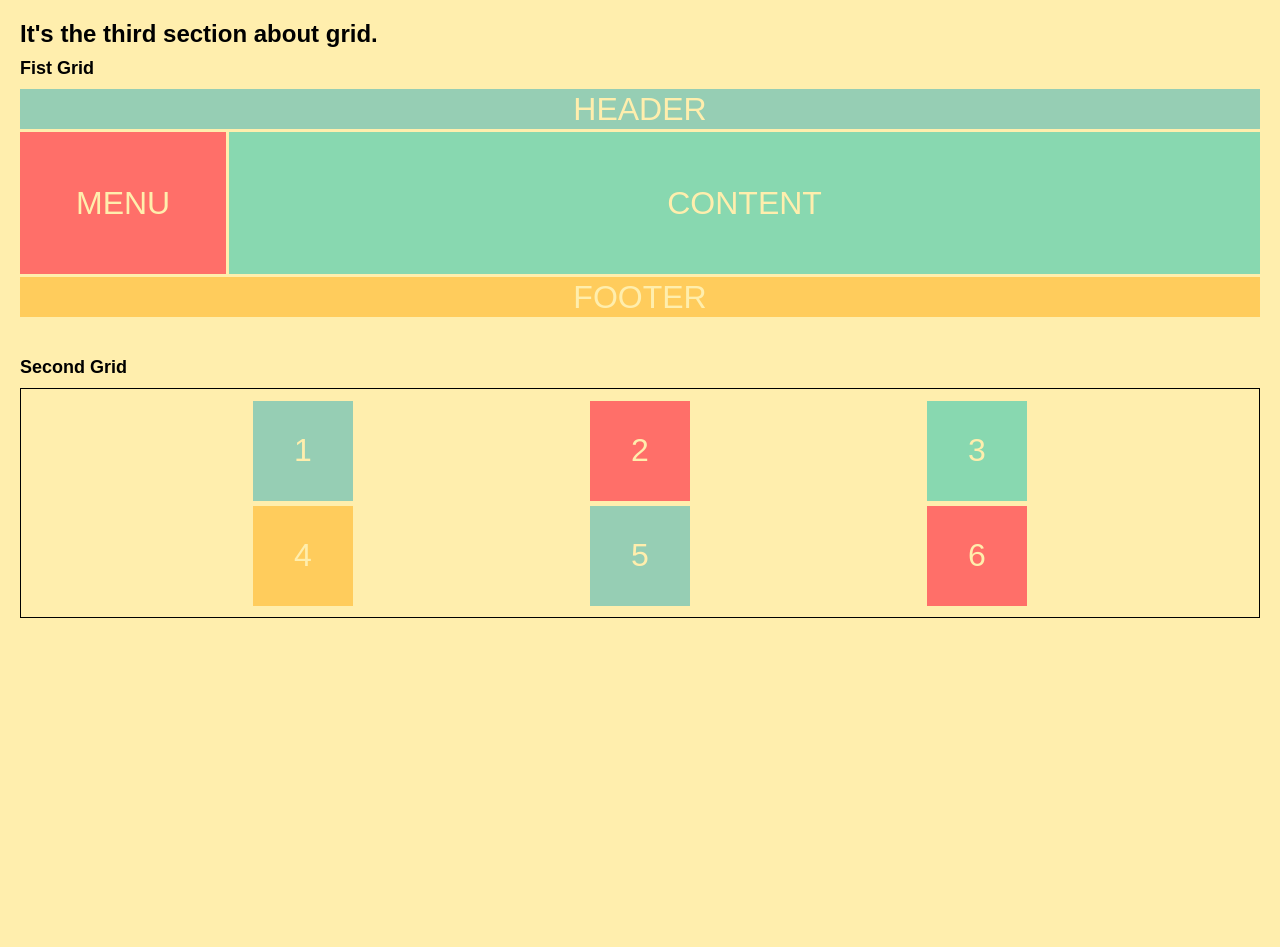
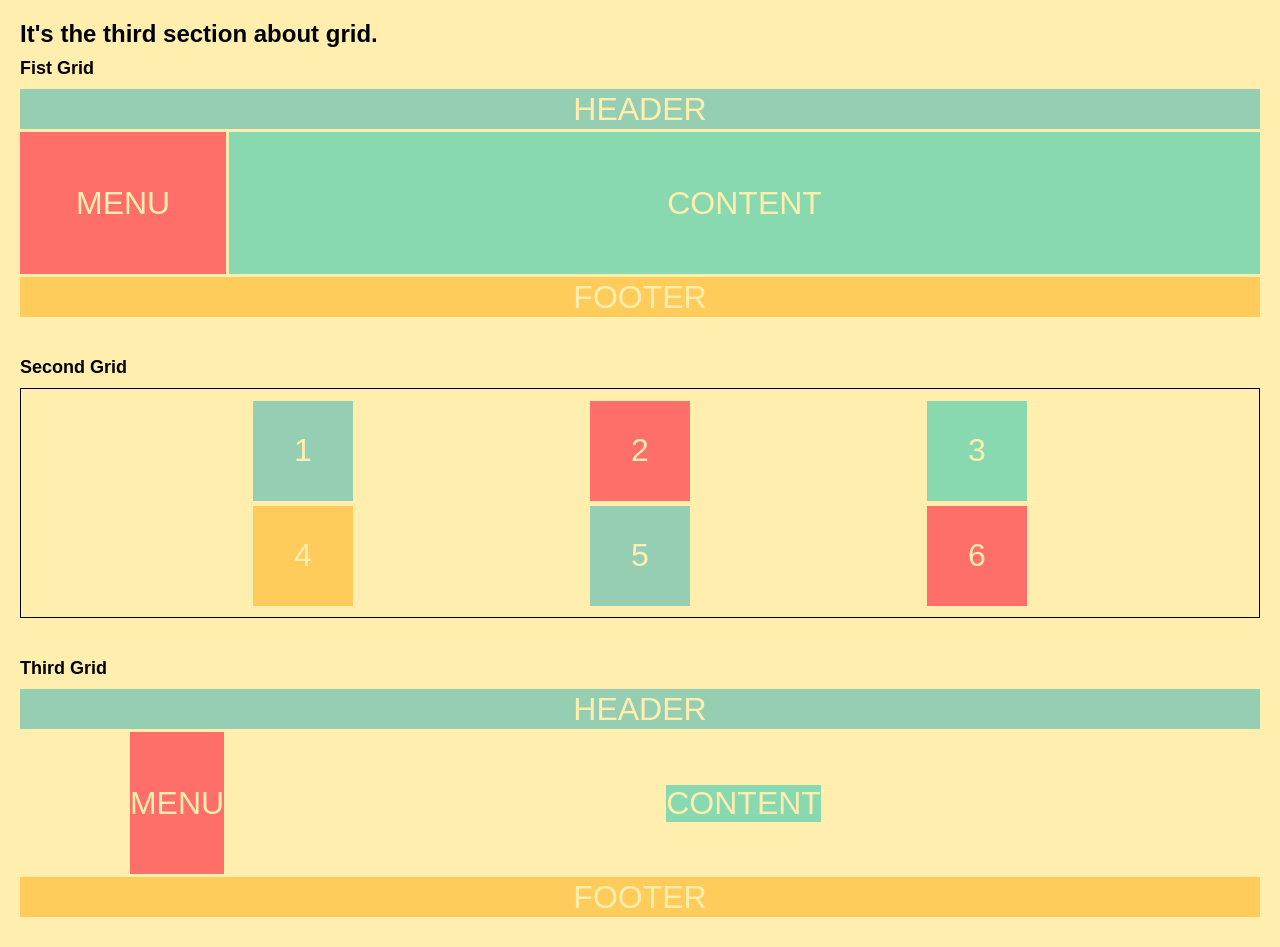
Before and after one commit to JulieSemenova/grid_tutorial, a plain HTML site: page third.html in a window 1280 px wide. Before the commit the page ends 800 px from the top, so only its background shows below. Drawn offline with Linux system fonts and the light colour scheme.

Commit message:
💄  justify-items and align-items (somw weird template)

```diff
--- a/third.css
+++ b/third.css
@@ -31,3 +31,33 @@
   justify-content: space-evenly;
   align-content: center;
 }
+
+.container--3 {
+  height: 30%;
+  display: grid;
+  grid-gap: 3px;
+  grid-template-columns: repeat(12, 1fr);
+  grid-template-rows: 40px auto 40px;
+  /* justify-items: center;
+  align-items: center; */
+}
+
+.header--3 {
+  grid-column: 1 / -1;
+}
+
+.menu--3 {
+  grid-column: 1 / 3;
+  justify-self: end;
+  /* align-self: start; */
+}
+
+.content--3 {
+  grid-column: 3 / -1;
+  justify-self: center;
+  align-self: center;
+}
+
+.footer--3 {
+  grid-column: 1 / -1;
+}
--- a/third.html
+++ b/third.html
@@ -26,6 +26,13 @@
     <div>5</div>
     <div>6</div>
   </div>
+  <h3 class="title">third grid</h3>
+  <div class="container container--3">
+    <div class="header--3">HEADER</div>
+    <div class="menu--3">MENU</div>
+    <div class="content--3">CONTENT</div>
+    <div class="footer--3">FOOTER</div>
+  </div>
 </body>
 
 </html>
```
